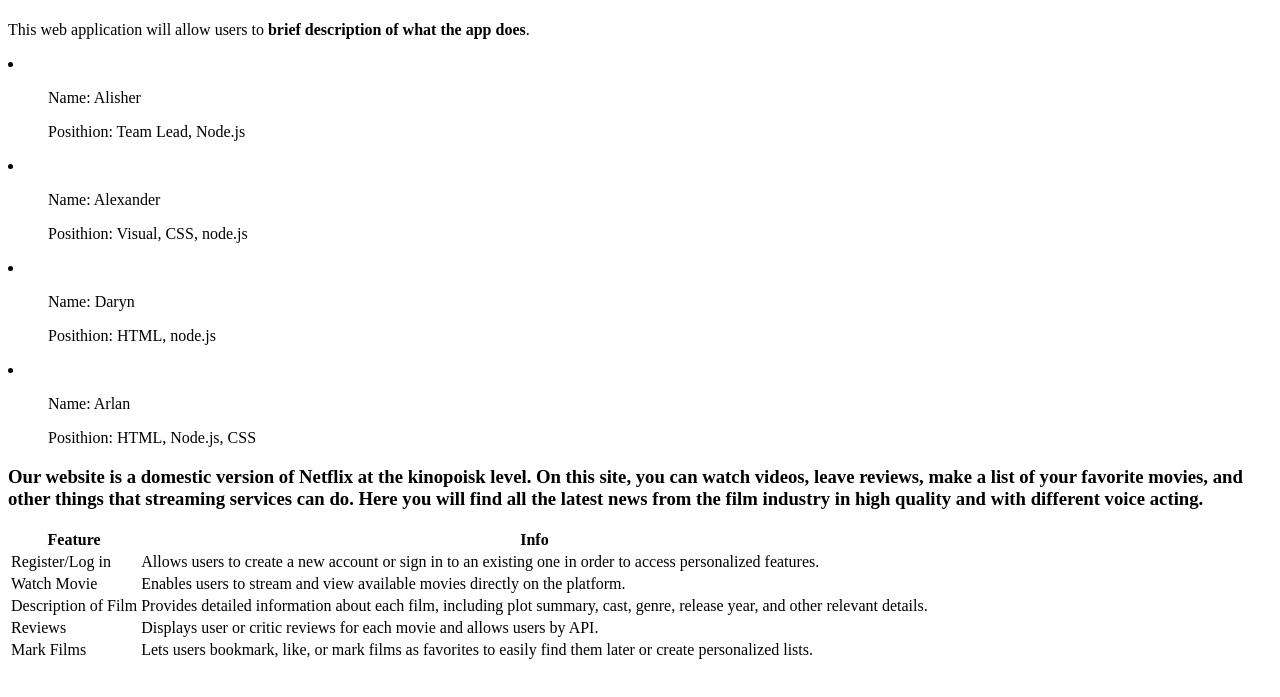
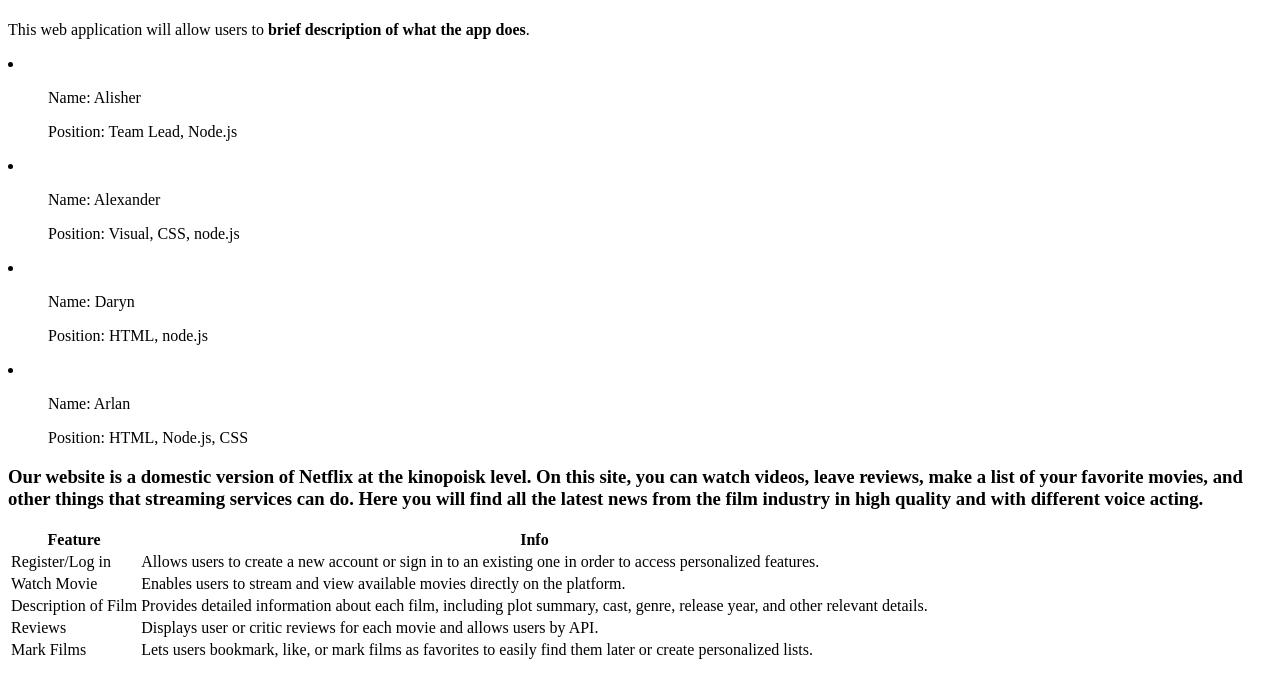
Before and after one commit to zhalisher/Web2Assignment1, a plain HTML site: page views/index.html in a window 1280 px wide. Shown: the part 59-756 px from the top of the page. Drawn offline with Linux system fonts and the light colour scheme.

Commit message:
fix: correct spelling of "Position" in team member details

```diff
--- a/views/index.html
+++ b/views/index.html
@@ -28,19 +28,19 @@
                     <div class="box">
                         <li>
                             <ul>Name: Alisher</ul>
-                            <ul>Posithion: Team Lead, Node.js</ul>
+                            <ul>Position: Team Lead, Node.js</ul>
                         </li>
                         <li>
                             <ul>Name: Alexander</ul>
-                            <ul>Posithion: Visual, CSS, node.js</ul>
+                            <ul>Position: Visual, CSS, node.js</ul>
                         </li>
                         <li>
                             <ul>Name: Daryn</ul>
-                            <ul>Posithion: HTML, node.js</ul>
+                            <ul>Position: HTML, node.js</ul>
                         </li>
                         <li>
                             <ul>Name: Arlan</ul>
-                            <ul>Posithion: HTML, Node.js, CSS</ul>
+                            <ul>Position: HTML, Node.js, CSS</ul>
                         </li>
                     </div>
 
```
